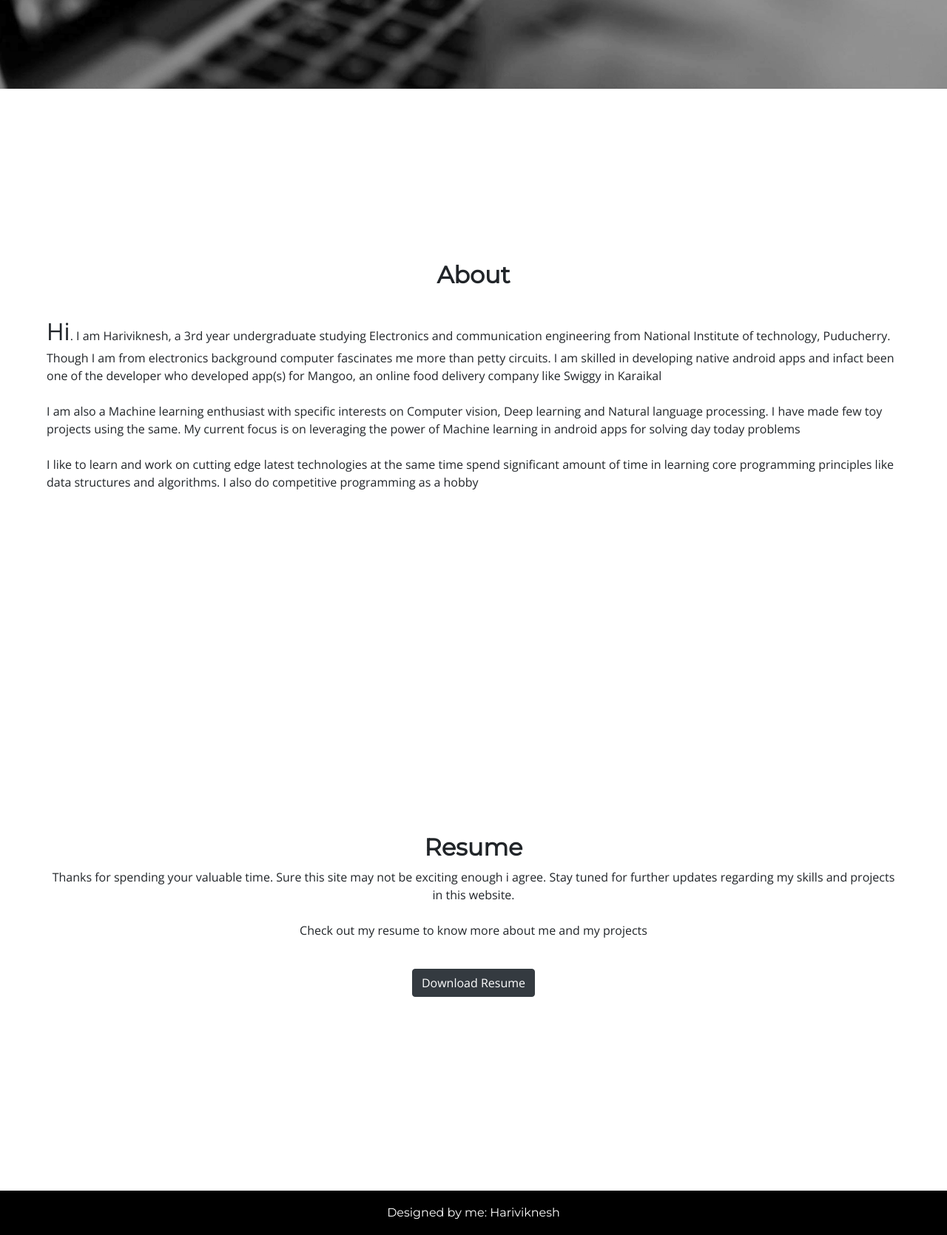
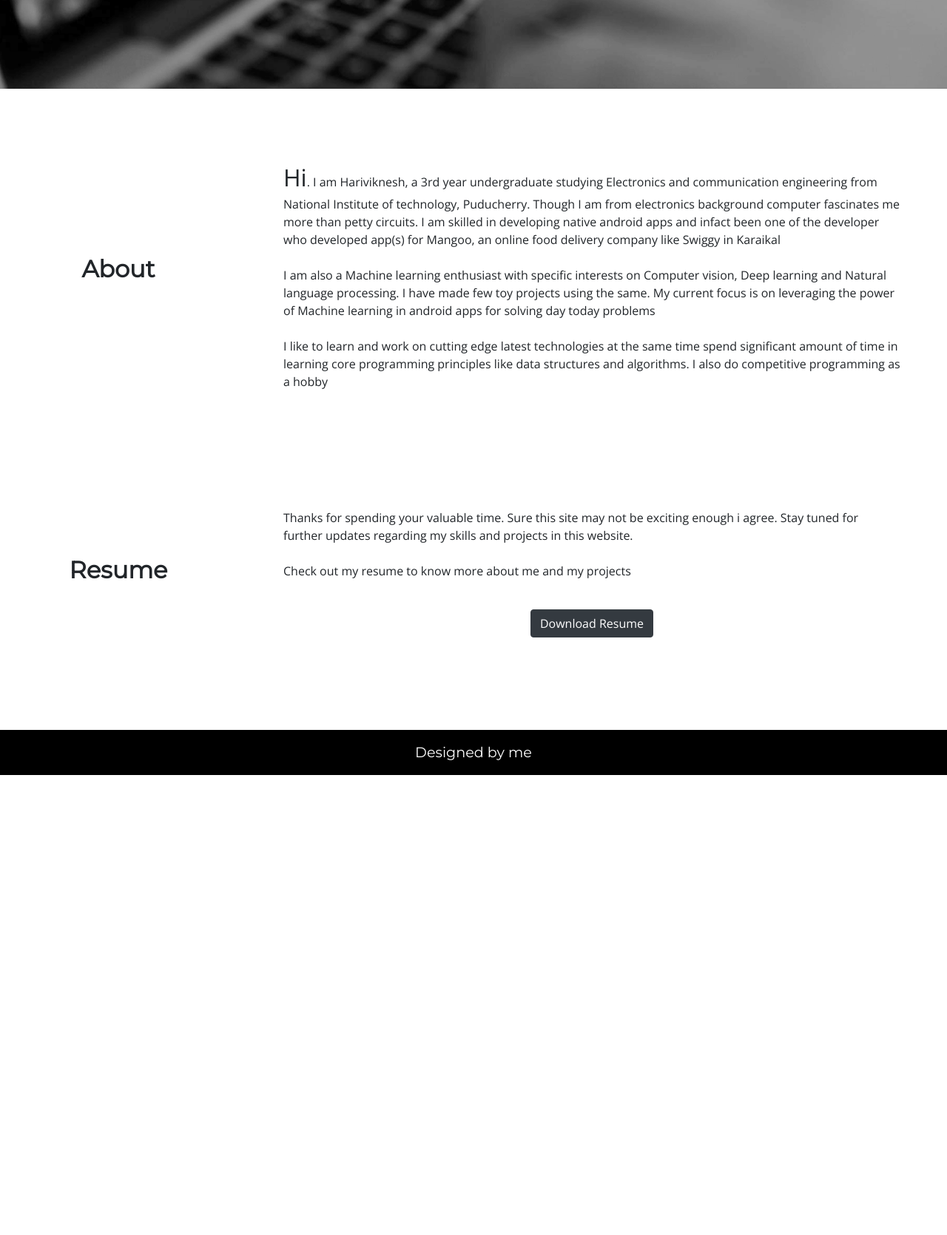
Before and after one commit to harivikneshs/harivikneshs.github.io, a plain HTML site: page index.html in a window 1280 px wide. Shown: the part 680-2350 px from the top of the page at 74% size. After the commit the page ends 1728 px from the top, so only its background shows below. Drawn offline with nearby package versions, Linux system fonts and the light colour scheme.

Commit message:
layout fixes

```diff
--- a/index.html
+++ b/index.html
@@ -42,7 +42,7 @@
 
 <div id="big" class="container-fluid ">
 
-	<div class="row h-100 w-100 align-items-center  white">
+	<div class="row h-100  align-items-center  white">
 
 
 		<div class="col-12 pl-3  pl-lg-5">
@@ -56,36 +56,44 @@
 	</div>
 </div>
 
-<div id="about" class="container-fluid h-100 ">
-	<div class="row h-100 align-items-center pt-5">
-		<div class="col-12 ">
+<div class="container-fluid " >
+	<div class="row  align-items-center h-100 pt-5  pb-5" id="about" >
+		<div class="col-lg-3 col-12 mt-5" >
 			<center><h2>About</h2></center><br>
-			<p class="px-lg-5" ><span style="font-size: 2em;">Hi</span>. I am Hariviknesh, a 3rd year undergraduate studying Electronics and communication engineering from National Institute of technology, Puducherry. Though I am from electronics background computer fascinates me more than petty circuits. I am skilled in developing native android apps and infact been one of the developer who developed app(s) for Mangoo, an online food delivery company like Swiggy in Karaikal<br><br>
+		</div>
+		<div class="col-lg-9 col-12 mt-lg-5" >
+
+			<p class="px-lg-5 " ><span style="font-size: 2em;">Hi</span>. I am Hariviknesh, a 3rd year undergraduate studying Electronics and communication engineering from National Institute of technology, Puducherry. Though I am from electronics background computer fascinates me more than petty circuits. I am skilled in developing native android apps and infact been one of the developer who developed app(s) for Mangoo, an online food delivery company like Swiggy in Karaikal<br><br>
 			I am also a Machine learning enthusiast with specific interests on Computer vision, Deep learning and Natural language processing. I have made few toy projects using the same. My current focus is on leveraging the power of Machine learning in android apps for solving day today problems<br><br>I like to learn and work on cutting edge latest technologies at the same time spend significant amount of time in learning core programming principles like data structures and algorithms. I also do competitive programming as a hobby </p>
+		</div>
+
+	</div>
+	<div class="row  align-items-center h-100 pt-5" id="resume" style="margin-bottom:10%">
+
+<div class="col-lg-3 col-12 mt-5" ><center><h2>Resume</h2></center></div>
+			<div class="col-lg-9 col-12 mt-lg-5">
+			<p class="px-lg-5">Thanks for spending your valuable time. Sure this site may not be exciting enough i agree. Stay tuned for further updates regarding my skills and projects in this website. <br><br>Check out my resume to know more about me and my projects</p>
+				<br>
+			<center><a class="btn btn-dark" href="resume_latest.pdf">Download Resume </a></center>
+		</div>
+
+			</div>
+
+
+
+<div class="row  align-items-center" style="background-color: black;">
+		<div class="col-12 pt-3 pb-3">
+			<center><div style="color: white;font-family: 'Montserrat', sans-serif; font-size: 1.2em">Designed by me</div></center>
 		</div>
 	</div>
 
 </div>
 
-<div id="resume"  class="container-fluid h-100">
-	<div class="row h-100 align-items-center">
-		<div class="col-12" ><center><h2>Resume</h2></center>
-			<center><p class="px-lg-5">Thanks for spending your valuable time. Sure this site may not be exciting enough i agree. Stay tuned for further updates regarding my skills and projects in this website. <br><br>Check out my resume to know more about me and my projects</p>
-				<br>
-			<a class="btn btn-dark" href="resume_latest.pdf">Download Resume </a> </center>
-		</div>
 
+<!--</div>
+<div class="container-fluid " style="height: 8%;">
 
-			</div>
-		</div>
-</div>
-<div class="container-fluid " style="height: 8%;">
-	<div class="row h-100 align-items-center" style="background-color: black;">
-		<div class="col-12">
-			<center><div style="color: white;font-family: 'Montserrat', sans-serif; font-size: 1em">Designed by me: Hariviknesh</div></center>
-		</div>
-	</div>
-</div>
+</div>-->
 
 
 
--- a/styles.css
+++ b/styles.css
@@ -1,6 +1,19 @@
+@import "bootstrap";
+@import "bootstrap/functions";
+@import "bootstrap/variables";
+@import "bootstrap/mixins";
+
+@include media-breakpoint-up(md) {
+  body{
+    font-size: 2rem;
+  }
+}
+
+
 html{
 	scroll-behavior: smooth;
 	height: 100%;
+	font-size: 1rem;
 }
 body{
 	padding-top: 55px;
@@ -46,6 +59,13 @@ body{
   font-weight: bold;
   display:inline;
 }
+
+
+
+
+
+
+
 
 .blinking-cursor {
   color: #2E3D48;
```
